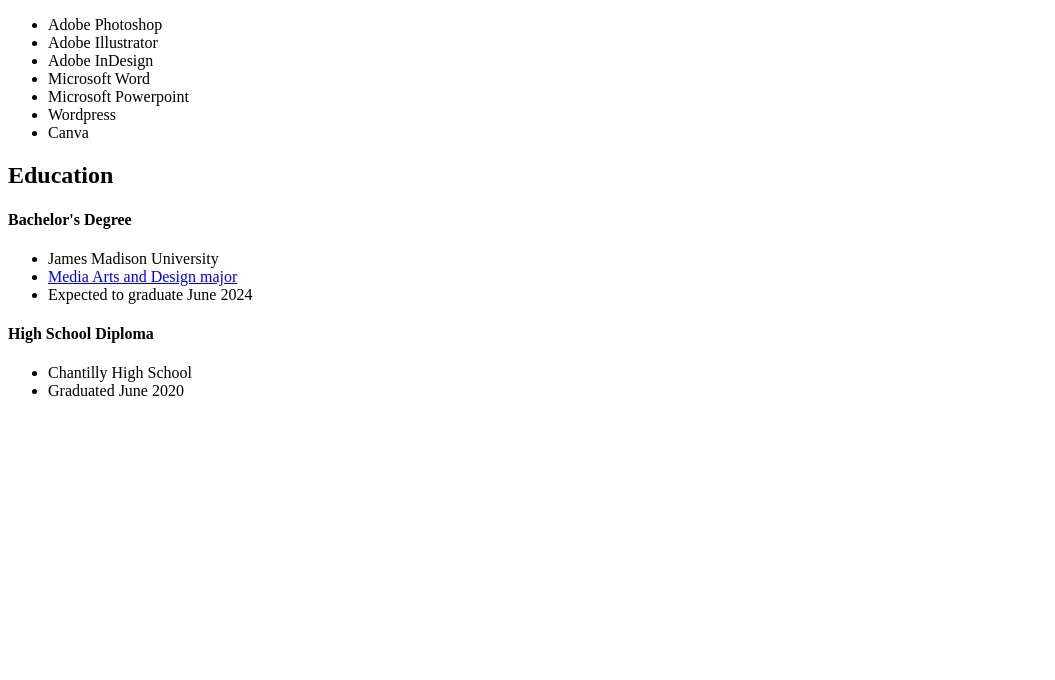
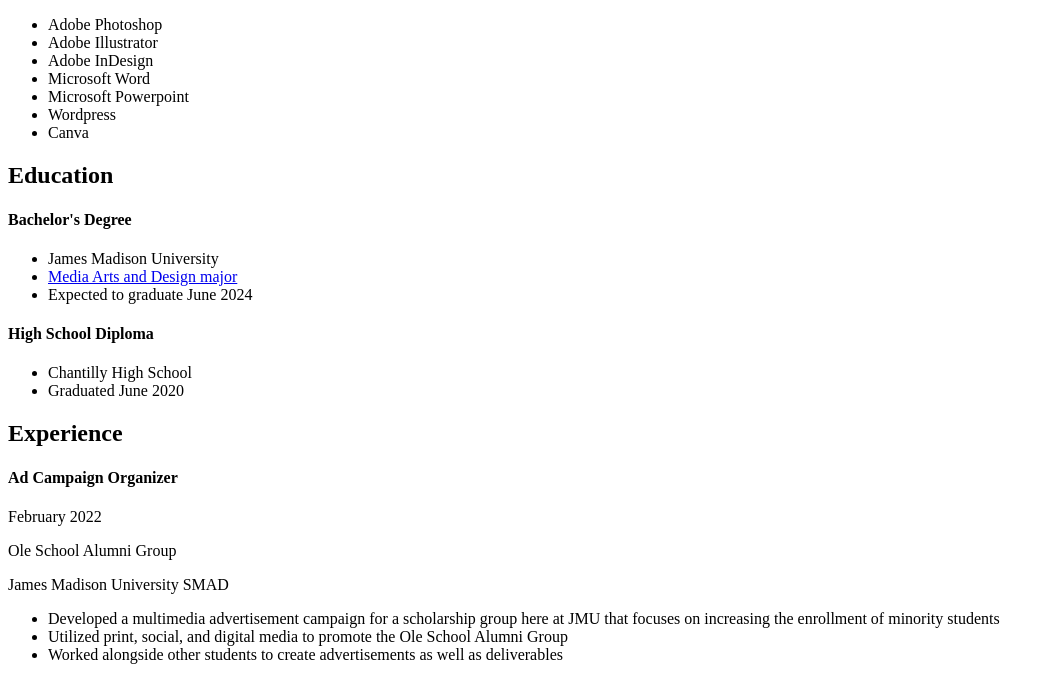
Before and after one commit to jdhaug23/index.html, a plain HTML site: page index.html in a window 1280 px wide. Shown: the part 291-971 px from the top of the page, without its empty margins (0-1055 px from the left). Before the commit the page ends 800 px from the top, so only its background shows below. Drawn offline with Linux system fonts and the light colour scheme.

Commit message:
Update index.html

```diff
--- a/index.html
+++ b/index.html
@@ -40,5 +40,21 @@
 			<li>Chantilly High School</li>
 			<li>Graduated June 2020</li>
 	</ul>
+
+	<h2>Experience</h2>
+	<h4>Ad Campaign Organizer</h4>
+	<p>February 2022</p>
+	<p>Ole School Alumni Group</p>
+	<p>James Madison University SMAD </p>
+
+	<ul>
+		<li>Developed a multimedia advertisement campaign for a scholarship group here at JMU that focuses on increasing the enrollment of minority students </li>
+		<li>Utilized print, social, and digital media to promote the Ole School Alumni Group
+		<li>Worked alongside other students to create advertisements as well as deliverables</li>
+
+		</ul>
+
+
+
 </body>
 </html>
```
